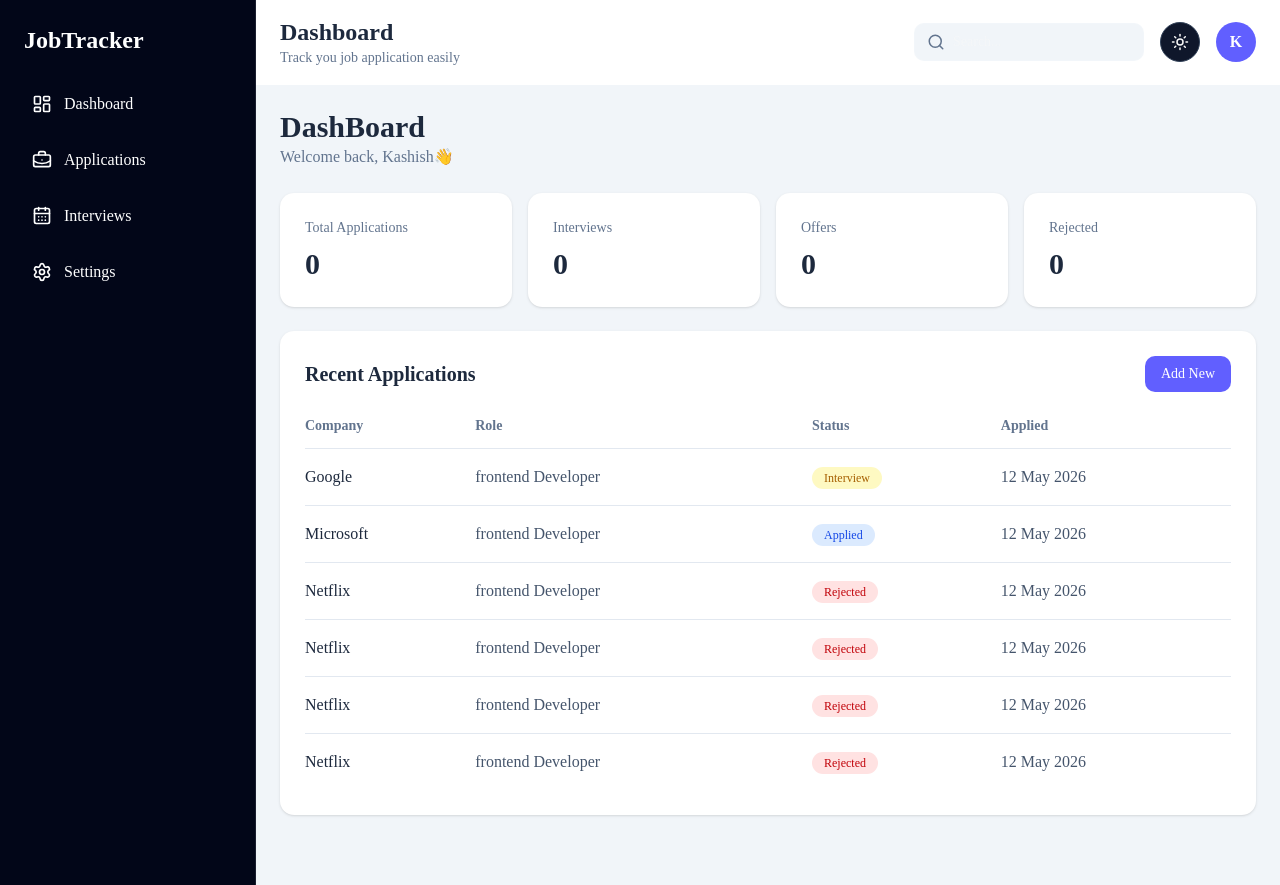
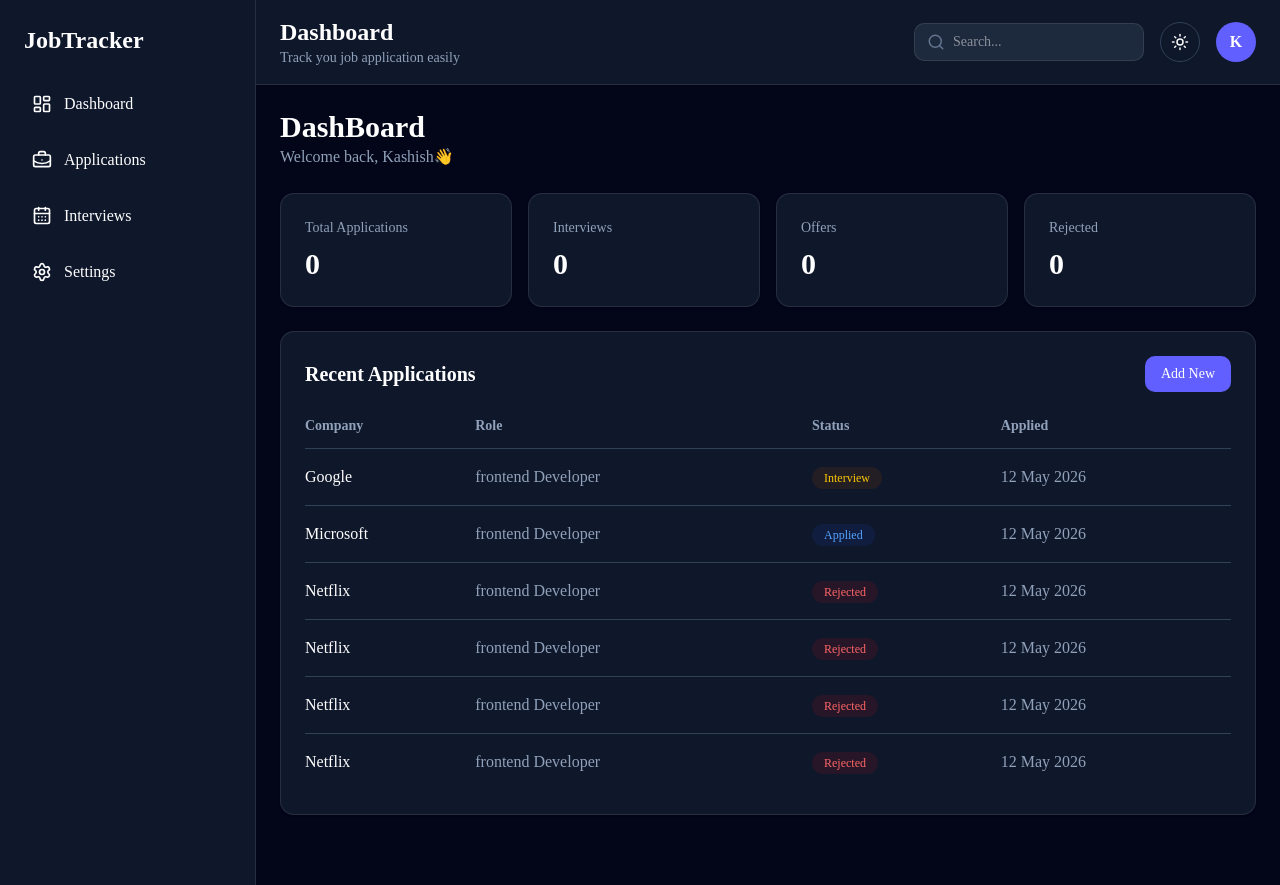
Before and after one commit to KashishGoyal905/job-application-tracker, a Next.js app: page / in a window 1280 px wide. Built offline with nearby package versions, Linux system fonts and the light colour scheme.

Commit message:
feat: updated dark theme

```diff
--- a/src/app/page.tsx
+++ b/src/app/page.tsx
@@ -27,8 +27,12 @@ export default function Home() {
       <div className="space-y-6">
         {/* Header */}
         <div>
-          <h1 className="text-3xl font-bold text-slate-800">DashBoard</h1>
-          <p className="text-slate-500">Welcome back, Kashish👋</p>
+          <h1 className="text-3xl font-bold text-slate-800 dark:text-white">
+            DashBoard
+          </h1>
+          <p className="text-slate-500 dark:text-slate-400">
+            Welcome back, Kashish👋
+          </p>
         </div>
 
         {/* Cards */}
--- a/src/components/dashboard/ApplicationsTable.tsx
+++ b/src/components/dashboard/ApplicationsTable.tsx
@@ -45,9 +45,9 @@ const dummyApplications = [
 
 function ApplicationsTable() {
   return (
-    <div className="rounded-xl border bg-white p-6 shadow-sm">
+    <div className="rounded-xl border bg-white dark:bg-slate-900 p-6 shadow-sm">
       <div className="mb-6 flex items-center justify-between">
-        <h2 className="text-xl font-semibold text-slate-800">
+        <h2 className="text-xl font-semibold text-slate-800 dark:text-white">
           Recent Applications
         </h2>
         <button className="rounded-lg bg-indigo-500 px-4 py-2 text-sm font-medium text-white transition hover:bg-indigo-600">
@@ -59,16 +59,16 @@ function ApplicationsTable() {
         <table className="w-full border-collapse">
           <thead>
             <tr className="text-left">
-              <th className="pb-3 text-sm font-semibold text-slate-500">
+              <th className="pb-3 text-sm font-semibold text-slate-500 dark:text-slate-400">
                 Company
               </th>
-              <th className="pb-3 text-sm font-semibold text-slate-500">
+              <th className="pb-3 text-sm font-semibold text-slate-500 dark:text-slate-400">
                 Role
               </th>
-              <th className="pb-3 text-sm font-semibold text-slate-500">
+              <th className="pb-3 text-sm font-semibold text-slate-500 dark:text-slate-400">
                 Status
               </th>
-              <th className="pb-3 text-sm font-semibold text-slate-500">
+              <th className="pb-3 text-sm font-semibold text-slate-500 dark:text-slate-400">
                 Applied
               </th>
             </tr>
@@ -76,26 +76,26 @@ function ApplicationsTable() {
 
           <tbody>
             {dummyApplications.map((application) => (
-              <tr key={application.id} className="border-t border-slate-200">
-                <td className="py-4 font-medium text-slate-800">
+              <tr key={application.id} className="border-t border-slate-200 dark:border-slate-700">
+                <td className="py-4 font-medium text-slate-800 dark:text-white">
                   {application.company}
                 </td>
-                <td className="py-4 text-slate-600">{application.role}</td>
+                <td className="py-4 text-slate-600 dark:text-slate-400">{application.role}</td>
                 <td className="py-4">
                   <span
                     className={`rounded-full px-3 py-1 text-xs font-medium
                         ${
                           application.status === "Interview"
-                            ? "bg-yellow-100 text-yellow-700"
+                            ? "bg-yellow-100 text-yellow-700 dark:bg-yellow-900/20 dark:text-yellow-400"
                             : application.status === "Applied"
-                              ? "bg-blue-100 text-blue-700"
-                              : "bg-red-100 text-red-700"
+                              ? "bg-blue-100 text-blue-700 dark:bg-blue-900/20 dark:text-blue-400"
+                              : "bg-red-100 text-red-700 dark:bg-red-900/20 dark:text-red-400"
                         }`}
                   >
                     {application.status}
                   </span>
                 </td>
-                <td className="py-4 text-slate-600">
+                <td className="py-4 text-slate-600 dark:text-slate-400">
                   {application.appliedDate}
                 </td>
               </tr>
--- a/src/components/dashboard/StatsCard.tsx
+++ b/src/components/dashboard/StatsCard.tsx
@@ -5,9 +5,11 @@ type StatsCardProps = {
 
 function StatsCard({ title, value }: StatsCardProps) {
   return (
-    <div className="rounded-xl border bg-white p-6 shadow-sm">
-      <p className="text-sm text-slate-500">{title}</p>
-      <h3 className="mt-2 text-3xl font-bold text-slate-800">{value}</h3>
+    <div className="rounded-xl border bg-white dark:bg-slate-900 p-6 shadow-sm">
+      <p className="text-sm text-slate-500 dark:text-slate-400">{title}</p>
+      <h3 className="mt-2 text-3xl font-bold text-slate-800 dark:text-white">
+        {value}
+      </h3>
     </div>
   );
 }
--- a/src/components/layouts/DashboardLayout.tsx
+++ b/src/components/layouts/DashboardLayout.tsx
@@ -11,7 +11,9 @@ export default function DashboardLayout({ children }: DashboardLayoutProps) {
       <Sidebar />
       <div className="flex flex-1 flex-col">
         <Navbar />
-        <main className="flex-1 p-6 bg-slate-100 min-h-screen">{children}</main>
+        <main className="flex-1 p-6 min-h-screen bg-slate-100 dark:bg-slate-950">
+          {children}
+        </main>
       </div>
     </div>
   );
--- a/src/components/layouts/Navbar.tsx
+++ b/src/components/layouts/Navbar.tsx
@@ -3,18 +3,20 @@ import ThemeToggle from "./ThemeToggle";
 
 function Navbar() {
   return (
-    <header className="flex items-center justify-between border-b bg-white px-6 py-4">
+    <header className="flex items-center justify-between border-b bg-white dark:bg-slate-900 px-6 py-4">
       {/* Left Side*/}
       <div>
-        <h2 className="text-2xl font-semibold text-slate-800">Dashboard</h2>
-        <p className="text-sm text-slate-500">
+        <h2 className="text-2xl font-semibold text-slate-800 dark:text-white">
+          Dashboard
+        </h2>
+        <p className="text-sm text-slate-500 dark:text-slate-400">
           Track you job application easily
         </p>
       </div>
 
       {/* Right Side */}
       <div className="flex items-center gap-4">
-        <div className="flex items-center gap-2 rounded-lg border bg-slate-100 px-3 py-2">
+        <div className="flex items-center gap-2 rounded-lg border bg-slate-100 dark:bg-slate-800 px-3 py-2">
           <Search size={18} className="text-slate-500" />
           <input
             type="text"
@@ -27,6 +29,7 @@ function Navbar() {
           K
         </div>
       </div>
+
     </header>
   );
 }
--- a/src/components/layouts/Sidebar.tsx
+++ b/src/components/layouts/Sidebar.tsx
@@ -31,19 +31,18 @@ const navItems = [
 
 export default function Sidebar() {
   return (
-    <aside className="w-64 min-h-screen border-r bg-slate-950 text-white">
+    <aside className="w-64 min-h-screen border-r bg-white text-slate-800 dark:bg-slate-900 dark:text-white">
       <div className="p-6">
         <h1 className="text-2xl font-bold">JobTracker</h1>
       </div>
       <nav className="flex flex-col gap-2 px-4">
         {navItems.map((item) => {
           const Icon = item.icon;
-
           return (
             <Link
               key={item.title}
               href={item.href}
-              className="flex items-center gap-3 rounded-lg px-4 py-3 transition hover:bg-slate-800"
+              className="flex items-center gap-3 rounded-lg px-4 py-3 transition hover:bg-slate-100 dark:hover:bg-slate-800"
             >
               <Icon size={20} />
               <span>{item.title}</span>
--- a/src/components/layouts/ThemeToggle.tsx
+++ b/src/components/layouts/ThemeToggle.tsx
@@ -14,7 +14,7 @@ function ThemeToggle() {
   return (
     <button
       onClick={toggleTheme}
-      className="flex h-10 w-10 items-center justify-center rounded-full border bg-white transition hover:bg-slate-100 dark:border-slate-700 dark:bg-slate-900 dark:hover:bg-slate-700"
+      className="flex h-10 w-10 items-center justify-center rounded-full border bg-white dark:bg-slate-800 transition hover:bg-slate-100 dark:border-slate-700 dark:bg-slate-900 dark:hover:bg-slate-700"
     >
       {isDarkTheme ? <Sun size={18} /> : <Moon size={18} />}
     </button>
```
